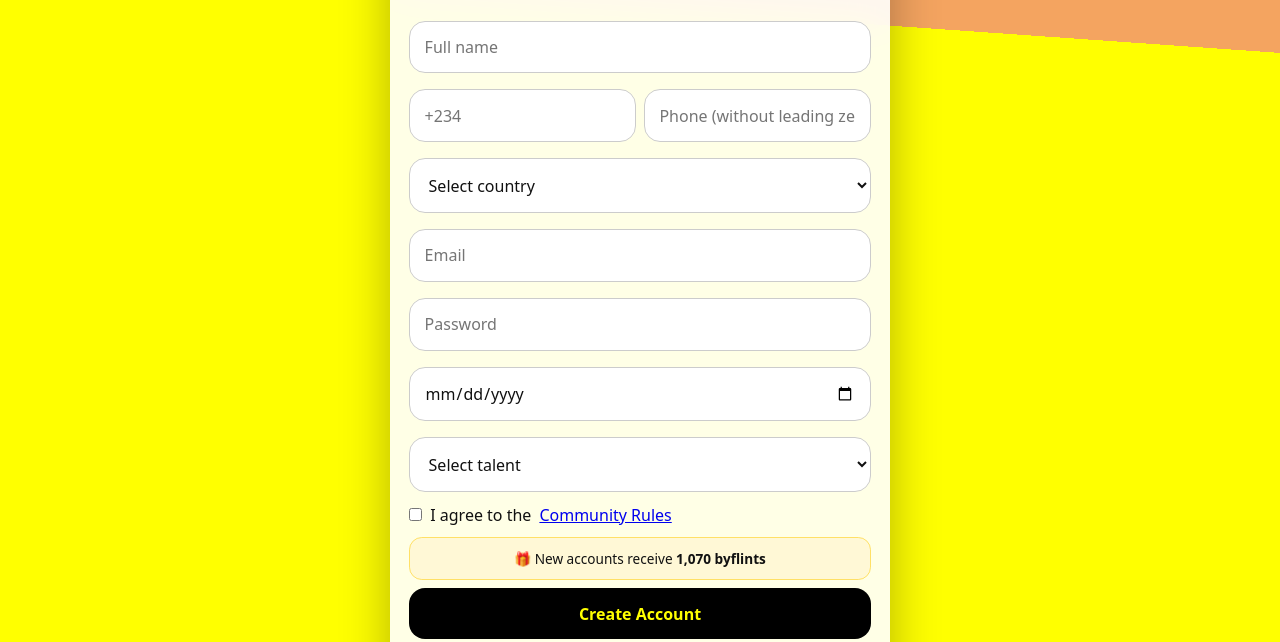
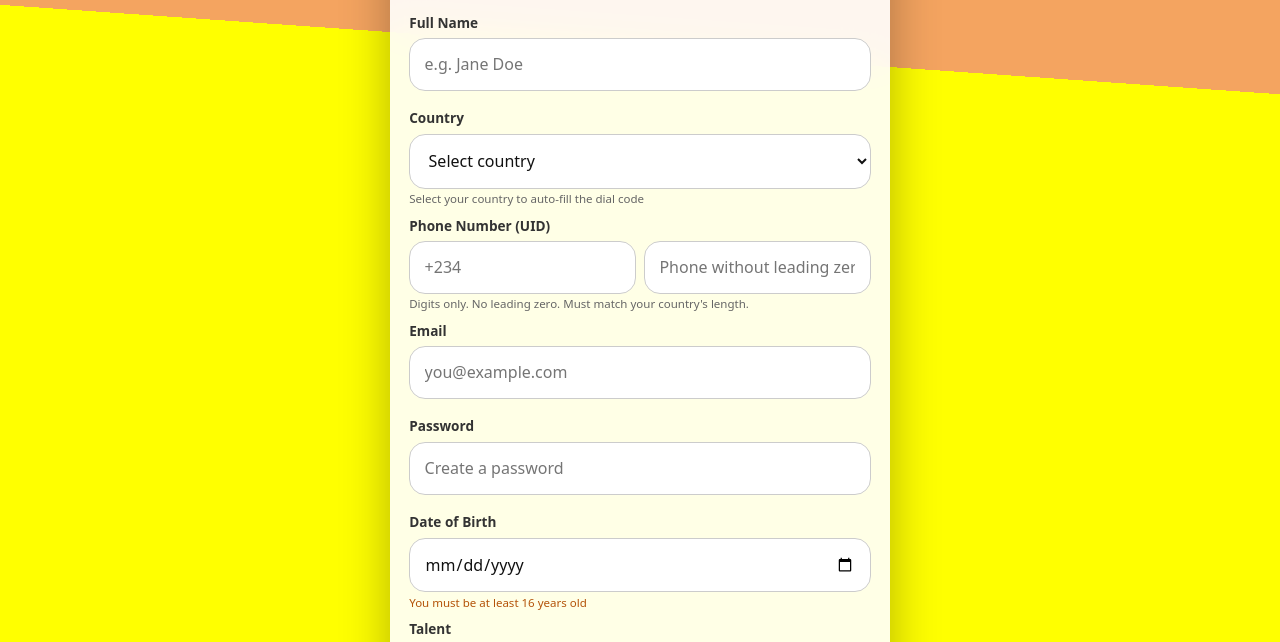
Before and after one commit to TheGuru-main/gridsearch, a plain HTML site: page static/index.html in a window 1280 px wide. Both pictures are taken after a click on the link "Sign Up". Shown: the part 140-782 px from the top of the page. Drawn offline with Linux system fonts and the light colour scheme; no server answers.

Commit message:
Update index.html
index

```diff
--- a/static/index.html
+++ b/static/index.html
@@ -5,6 +5,32 @@
     <meta name="viewport" content="width=device-width, initial-scale=1.0, maximum-scale=1.0, user-scalable=no">
     <title>OpenBox</title>
     <link rel="stylesheet" href="style.css">
+    <style>
+        /* Small additions for field labels and hints (safe to leave here) */
+        .field-label {
+            display: block;
+            font-size: 0.85rem;
+            font-weight: 600;
+            color: #333;
+            margin-top: 0.6rem;
+            margin-bottom: 0.25rem;
+            text-align: left;
+        }
+        .field-hint {
+            display: block;
+            font-size: 0.72rem;
+            color: #666;
+            margin-top: -0.35rem;
+            margin-bottom: 0.55rem;
+            text-align: left;
+        }
+        .field-hint.req { color: #b45309; }
+        .field-group { margin-bottom: 0.3rem; }
+        .auth-pane input,
+        .auth-pane select {
+            margin-top: 0.15rem;
+        }
+    </style>
 </head>
 <body>
 <div id="app">
@@ -19,17 +45,31 @@
             <a href="#" class="auth-tab active" data-auth-tab="login">Login</a>
             <a href="#" class="auth-tab" data-auth-tab="signup">Sign Up</a>
         </div>
+
+        <!-- LOGIN -->
         <div id="loginPane" class="auth-pane active">
-            <input id="loginPhone" placeholder="Phone (UID)">
-            <input id="loginPassword" type="password" placeholder="Password">
-            <a href="#" id="btnLogin" class="primary-btn">Login</a>
+            <div class="field-group">
+                <label class="field-label" for="loginPhone">Phone (UID)</label>
+                <input id="loginPhone" placeholder="e.g. 23481234567">
             </div>
+            <div class="field-group">
+                <label class="field-label" for="loginPassword">Password</label>
+                <input id="loginPassword" type="password" placeholder="Your password">
+            </div>
+            <a href="#" id="btnLogin" class="primary-btn"
+               onclick="event.preventDefault(); OpenBox.Auth.login();">Login</a>
+        </div>
+
+        <!-- SIGNUP -->
         <div id="signupPane" class="auth-pane">
-            <input id="signupName" placeholder="Full name">
-            <div class="phone-group">
-                <input id="signupDial" class="dial-input" readonly placeholder="+234">
-                <input id="signupPhone" placeholder="Phone (without leading zero)">
+
+            <div class="field-group">
+                <label class="field-label" for="signupName">Full Name</label>
+                <input id="signupName" placeholder="e.g. Jane Doe">
             </div>
+
+            <div class="field-group">
+                <label class="field-label" for="signupCountry">Country</label>
                 <select id="signupCountry">
                     <option value="">Select country</option>
                     <option value="NG">Nigeria (+234, 10 digits)</option>
@@ -38,9 +78,36 @@
                     <option value="IN">India (+91, 10 digits)</option>
                     <option value="GB">United Kingdom (+44, 10 digits)</option>
                 </select>
-            <input id="signupEmail" type="email" placeholder="Email">
-            <input id="signupPassword" type="password" placeholder="Password">
-            <input id="signupDob" type="date">
+                <small class="field-hint">Select your country to auto-fill the dial code</small>
+            </div>
+
+            <div class="field-group">
+                <label class="field-label" for="signupPhone">Phone Number (UID)</label>
+                <div class="phone-group">
+                    <input id="signupDial" class="dial-input" readonly placeholder="+234">
+                    <input id="signupPhone" placeholder="Phone without leading zero">
+                </div>
+                <small class="field-hint">Digits only. No leading zero. Must match your country's length.</small>
+            </div>
+
+            <div class="field-group">
+                <label class="field-label" for="signupEmail">Email</label>
+                <input id="signupEmail" type="email" placeholder="you@example.com">
+            </div>
+
+            <div class="field-group">
+                <label class="field-label" for="signupPassword">Password</label>
+                <input id="signupPassword" type="password" placeholder="Create a password">
+            </div>
+
+            <div class="field-group">
+                <label class="field-label" for="signupDob">Date of Birth</label>
+                <input id="signupDob" type="date" aria-label="Date of Birth">
+                <small class="field-hint req">You must be at least 16 years old</small>
+            </div>
+
+            <div class="field-group">
+                <label class="field-label" for="signupTalent">Talent</label>
                 <select id="signupTalent">
                     <option value="">Select talent</option>
                     <option value="Developer">Developer</option>
@@ -50,12 +117,17 @@
                     <option value="Gamer">Gamer</option>
                     <option value="Writer">Writer</option>
                 </select>
+            </div>
+
             <label class="checkbox">
                 <input type="checkbox" id="communityRules">
                 I agree to the <a href="#" data-action="show-rules">Community Rules</a>
             </label>
+
             <div class="welcome-note">🎁 New accounts receive <strong>1,070 byflints</strong></div>
-            <a href="#" id="btnSignup" class="primary-btn">Create Account</a>
+
+            <a href="#" id="btnSignup" class="primary-btn"
+               onclick="event.preventDefault(); OpenBox.Auth.signup();">Create Account</a>
         </div>
     </div>
 
```
Lines whose indentation alone changed are shown as unchanged.
